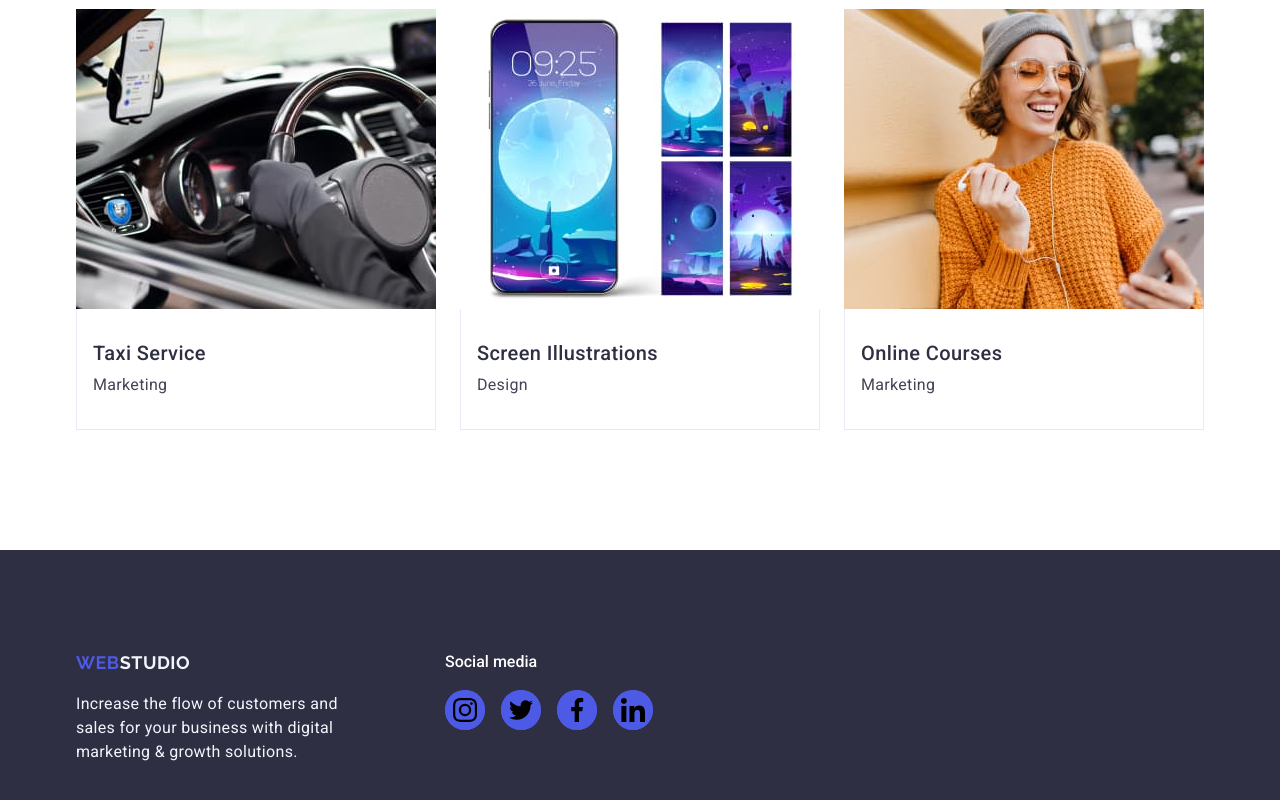
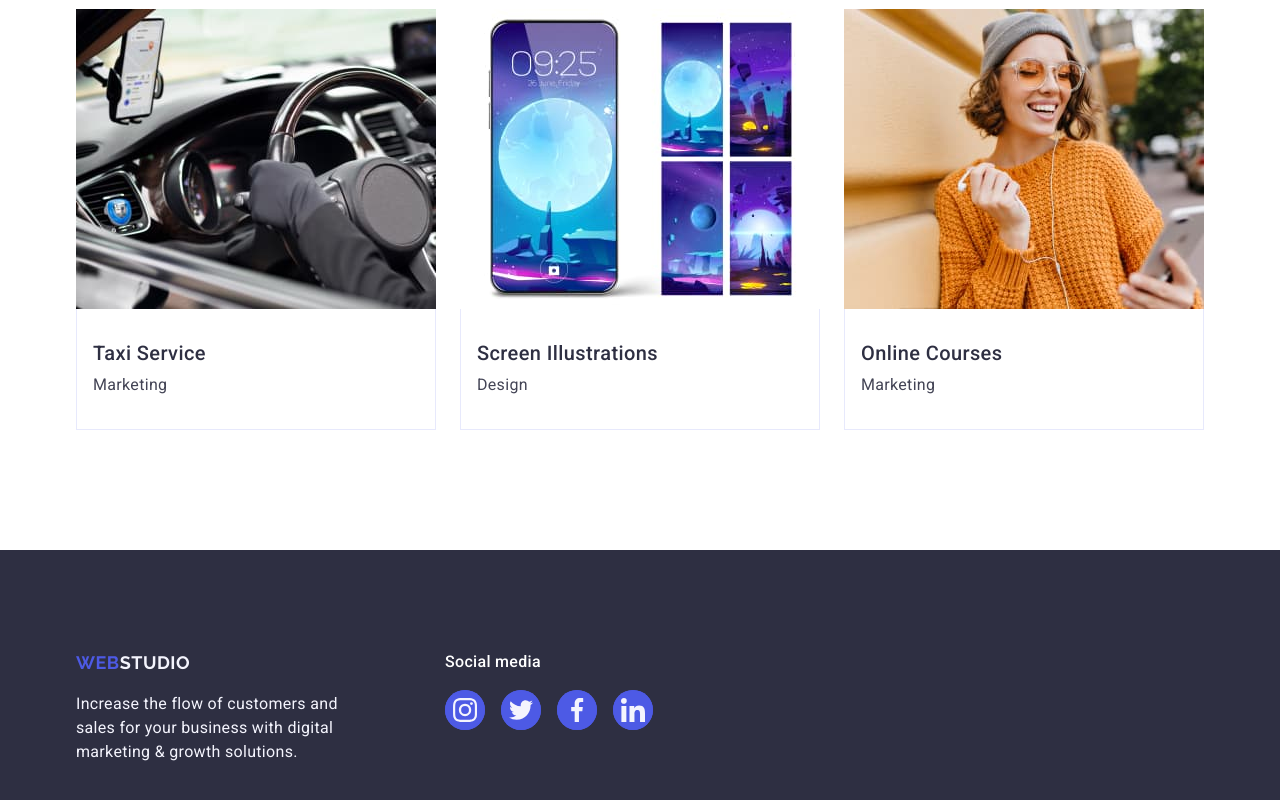
Before and after one commit to SDM-1992/goit-markup-hw-04, a plain HTML site: page index.html in a window 1280 px wide. Shown: the part 2656-3456 px from the top of the page. Drawn offline with nearby package versions, Linux system fonts and the light colour scheme.

Commit message:
footer edit 1

```diff
--- a/css/styles.css
+++ b/css/styles.css
@@ -355,7 +355,7 @@ img {
   top: 0;
   background-color: #4d5ae5;
   height: 100%;
-  padding: 40px 32px 0 32px;
+  padding: 40px 32px;
   transform: translateY(100%);
   transition: transform 250ms cubic-bezier(0.4, 0, 0.2, 1);
 }
@@ -399,10 +399,13 @@ img {
   position: relative;
   height: 100%;
   width: 100%;
+  display: flex;
+  align-items: baseline;
 }
 .footer-containeer-first {
   position: absolute;
   top: 101.5px;
+  margin-right: 120px;
 }
 .logo-link-footer {
   font-family: "Raleway", sans-serif;
@@ -434,6 +437,7 @@ img {
   font-size: 16px;
   font-weight: 500;
   margin-bottom: 16px;
+  letter-spacing: 0.02em;
 }
 
 .social-media-footer-item {
--- a/index.html
+++ b/index.html
@@ -445,28 +445,28 @@
           <ul class="social-media-footer-item">
             <li class="social-link-item-footer">
               <a class="social-link-item-footer" href="" target="_blank">
-                <svg class="social-icon" width="24px" height="24px">
+                <svg class="social-icon" width="24" height="24" fill="#f4f4fd">
                   <use href="./images/icons.svg#icon-instagram-2"></use>
                 </svg>
               </a>
             </li>
             <li class="social-link-item-footer">
               <a class="social-link-item-footer" href="" target="_blank">
-                <svg class="social-icon" width="24px" height="24px">
+                <svg class="social-icon" width="24" height="24" fill="#f4f4fd">
                   <use href="./images/icons.svg#icon-twitter-1"></use>
                 </svg>
               </a>
             </li>
             <li class="social-link-item-footer">
               <a class="social-link-item-footer" href="" target="_blank">
-                <svg class="social-icon" width="24px" height="24px">
+                <svg class="social-icon" width="24" height="24" fill="#f4f4fd">
                   <use href="./images/icons.svg#icon-facebook-1"></use>
                 </svg>
               </a>
             </li>
             <li class="social-link-item-footer">
               <a class="social-link-item-footer" href="" target="_blank">
-                <svg class="social-icon" width="24px" height="24px">
+                <svg class="social-icon" width="24" height="24" fill="#f4f4fd">
                   <use href="./images/icons.svg#icon-linkedin-1"></use>
                 </svg>
               </a>
```
